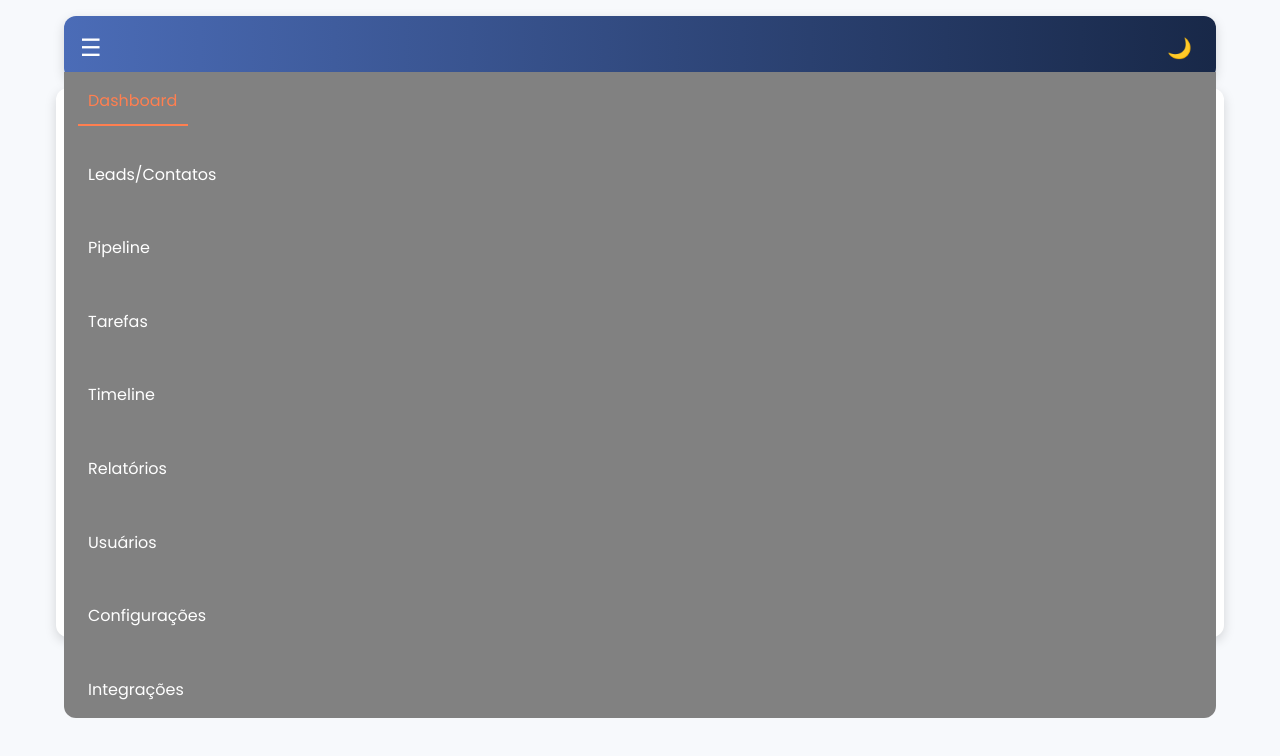
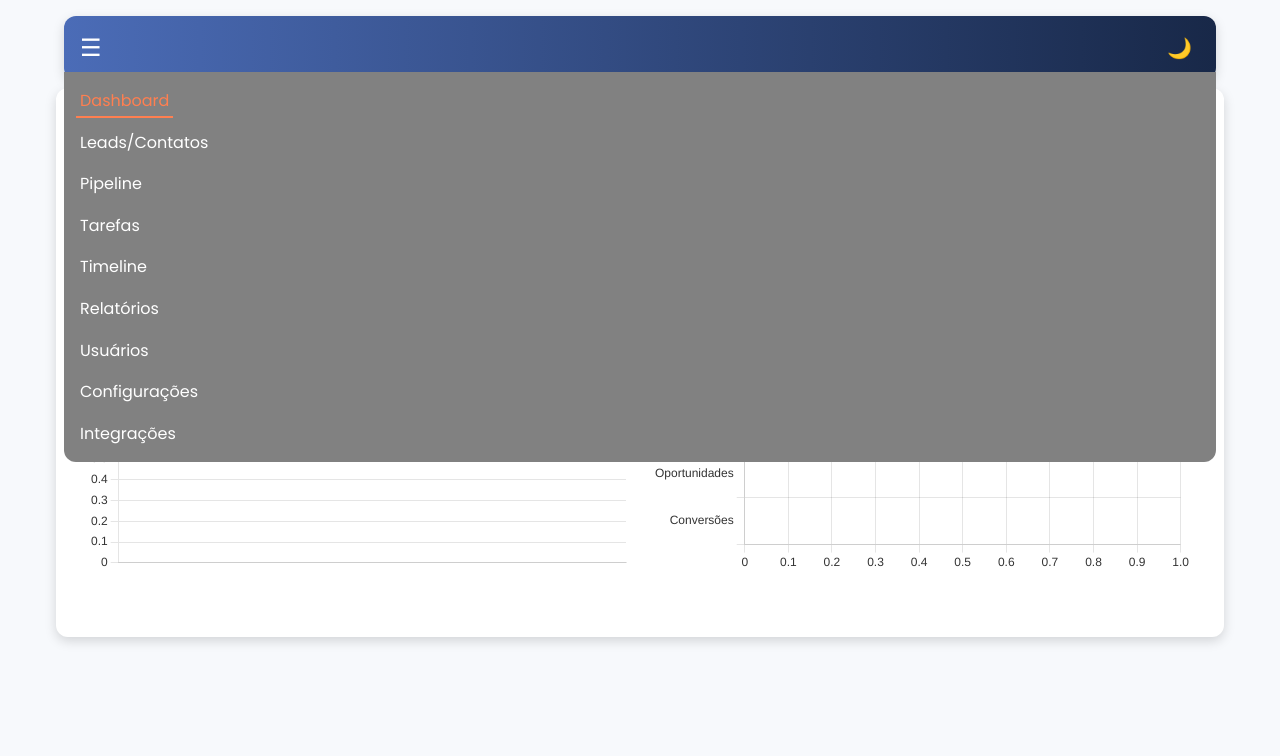
Before and after one commit to Schlorke/CRM-Dashboard, a plain HTML site: page index.html in a window 1280 px wide. Both pictures are taken after a click on the button "Abrir/Fechar menu". Drawn offline with nearby package versions, Linux system fonts and the light colour scheme.

Commit message:
Update styles.css

```diff
--- a/styles.css
+++ b/styles.css
@@ -95,7 +95,6 @@ body.dark-mode .nav__toggle-dark:hover {
 .nav__list {
   list-style: none;
   display: flex;
-  gap: 1rem;
 }
 .nav__item {
   color: var(--text-light);
@@ -247,6 +246,7 @@ body.dark-mode .kanban__card {
     border-bottom-right-radius: var(--radius);
     overflow: hidden;
     align-items: flex-start;
+    padding: 0.5rem 0;
     z-index: 999; /* under nav (1000) */
   }
   /* open state */
@@ -263,7 +263,8 @@ body.dark-mode .kanban__card {
   }
   /* larger touch area */
   .nav__item {
-    padding: 1rem 1.5rem;
+    padding: 0.5rem 1rem;
+    gap: 1rem;
   }
   /* closer underline */
   .nav__item::after {
```
